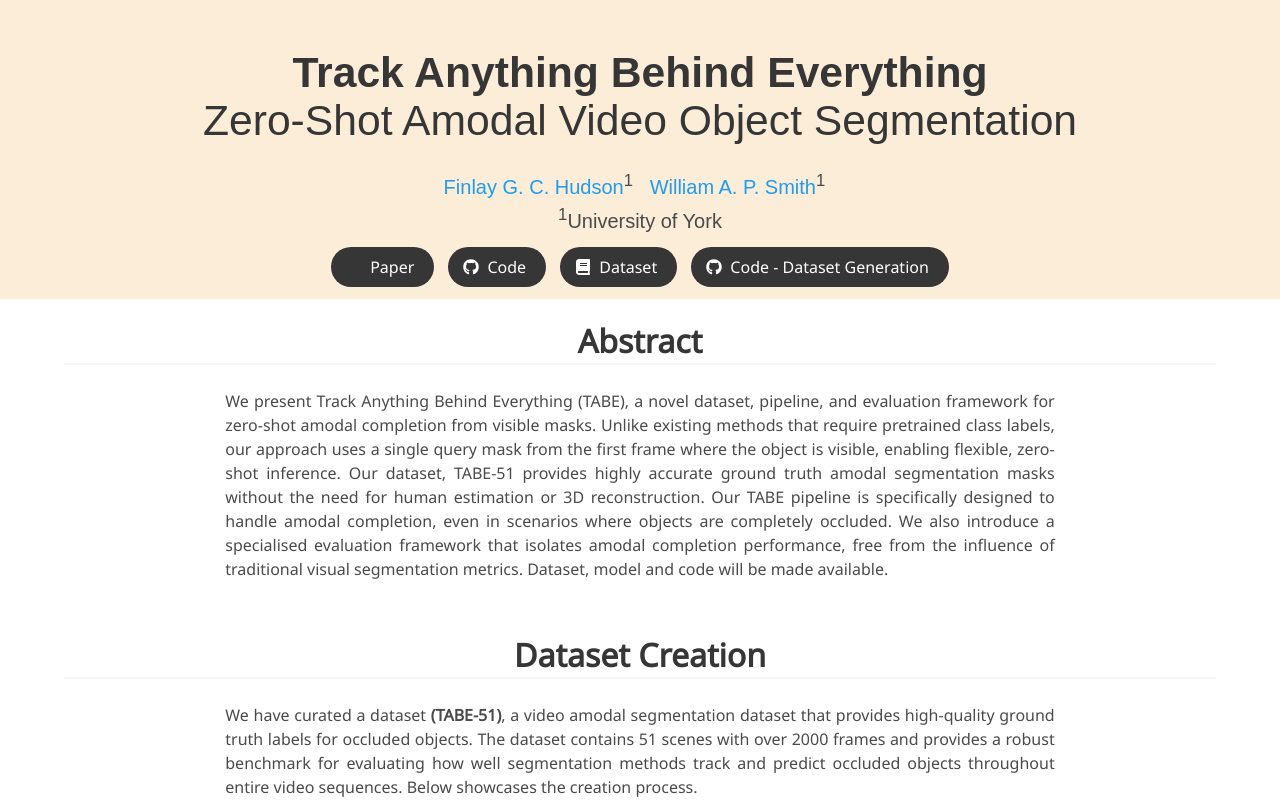
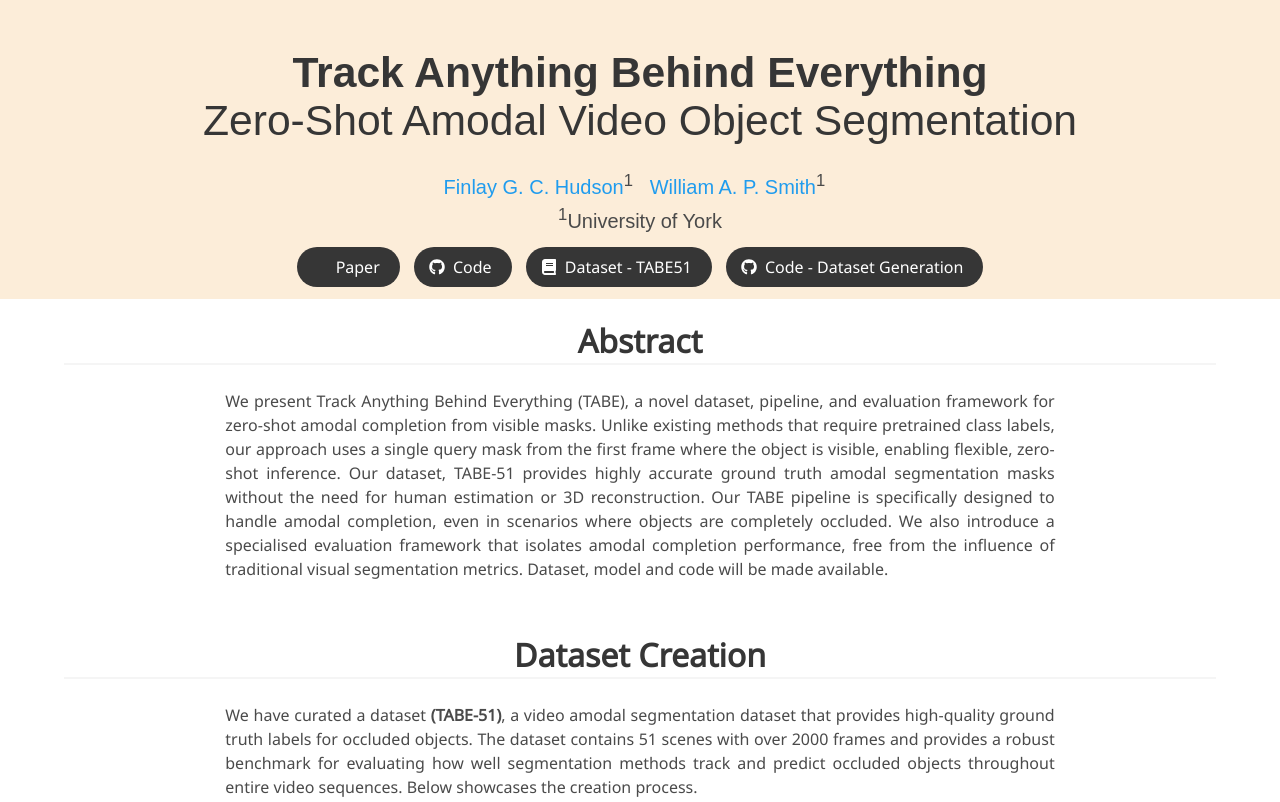
Before and after one commit to finlay-hudson/finlay-hudson.github.io, a plain HTML site: page tabe/index.html in a window 1280 px wide. Shown: the top 802 px of the page. Drawn offline with nearby package versions, Linux system fonts and the light colour scheme; some packages are replaced by stand-ins of ours; a script that the page names is missing; some icons are missing; a web font is replaced by a local one.

Commit message:
Add link to the dataset

```diff
--- a/tabe/index.html
+++ b/tabe/index.html
@@ -98,11 +98,11 @@
                             </a>
 
                             <!-- Dataset Link -->
-                            <a href="" class="external-link button is-normal is-rounded is-dark">
+                            <a href="https://drive.google.com/file/d/1q5u8aqCt2lZUYVb1M9XuveSi7U1EGP7G/view?usp=sharing" class="external-link button is-normal is-rounded is-dark">
                                 <span class="icon">
                                     <i class="fa fa-book"></i>
                                 </span>
-                                <span>Dataset</span>
+                                <span>Dataset - TABE51</span>
                             </a>
 
                             <!-- GitHub Code for Dataset Generation -->
```
Also changed, not shown: index.html (+1 -0 lines).
